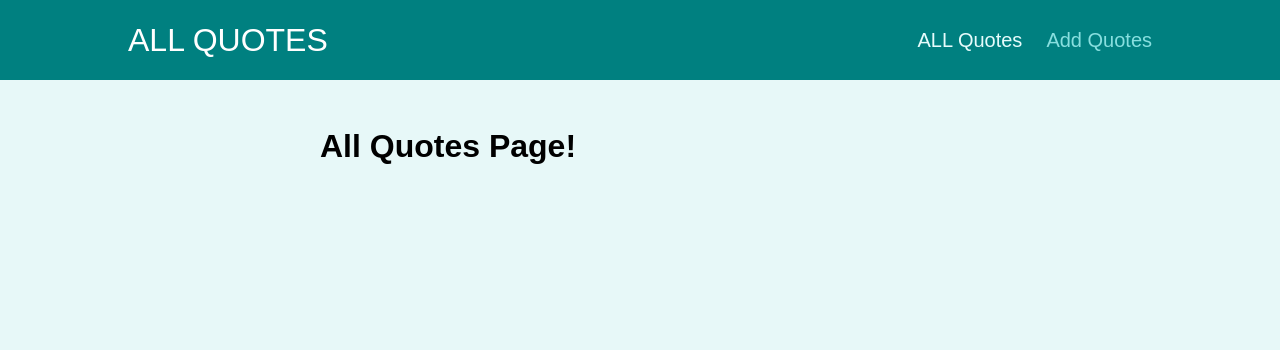
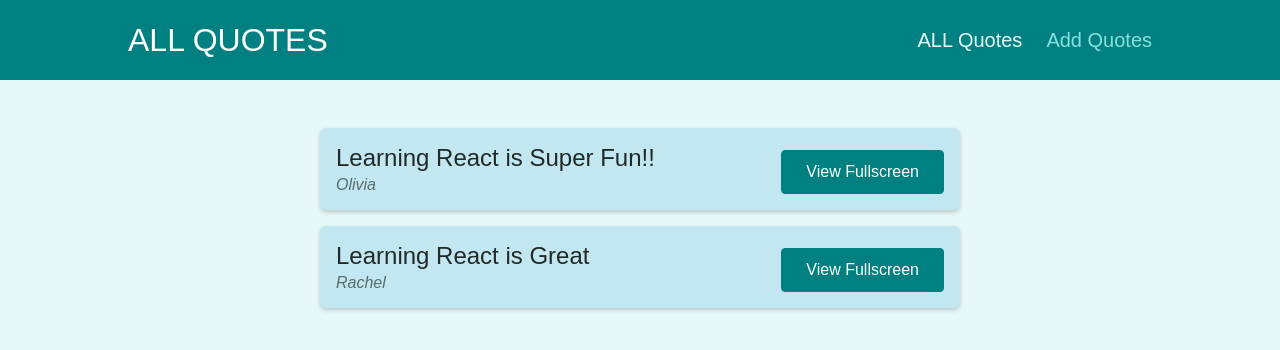
Before and after one commit to O3Olivia/React, a React (Create React App) app in the folder third_react/quotes/: page /quotes in a window 1280 px wide. Shown: the top 350 px of the page. Built offline with nearby package versions, Linux system fonts and the light colour scheme.

Commit message:
add some dummy_data

```diff
--- a/third_react/quotes/src/pages/AllQuotes.js
+++ b/third_react/quotes/src/pages/AllQuotes.js
@@ -1,5 +1,12 @@
+import QuoteList from "../components/quotes/QuoteList";
+
+const DUMMY_QUOTES = [
+  { id: "q1", author: "Olivia", text: "Learning React is Super Fun!!" },
+  { id: "q2", author: "Rachel", text: "Learning React is Great" },
+];
+
 const AllQuotes = () => {
-  return <h1>All Quotes Page!</h1>;
+  return <QuoteList quotes={DUMMY_QUOTES} />;
 };
 
 export default AllQuotes;
--- a/third_react/quotes/src/pages/NewQuote.js
+++ b/third_react/quotes/src/pages/NewQuote.js
@@ -1,5 +1,11 @@
+import QuoteForm from "../components/quotes/QuoteForm";
+
 const NewQuote = () => {
-  return <h1>New Quotes Page!</h1>;
+  const addQuoteHandler = (quoteData) => {
+    console.log(quoteData);
+  };
+
+  return <QuoteForm onAddQuote={addQuoteHandler} />;
 };
 
 export default NewQuote;
```
Also changed, not shown: third_react/quotes/src/components/quotes/QuoteForm.js (+9 -9 lines).
